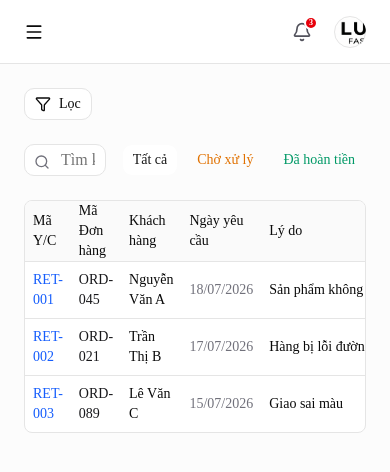
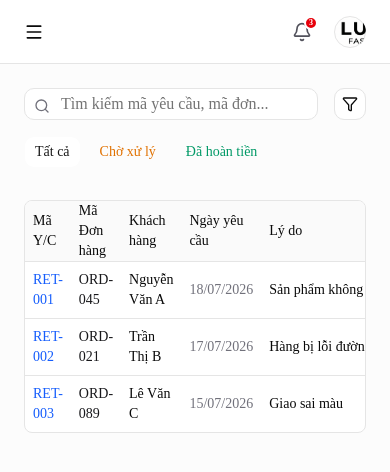
Before and after one commit to tinhvippro123/fashion-shop-admin, a Next.js app: page /orders/returns in a window 390 px wide. Shown: the top 472 px of the page. Built offline with nearby package versions, Linux system fonts and the light colour scheme.

Commit message:
style: fix filter button layout in ReturnTable to be inline with search bar

```diff
--- a/src/features/orders/components/ReturnTable.tsx
+++ b/src/features/orders/components/ReturnTable.tsx
@@ -54,23 +54,23 @@ const returnRequests = [
 export function ReturnTable() {
   return (
     <div className="flex flex-col gap-6 max-w-[1200px] mx-auto w-full pb-20">
-      <div className="flex items-center justify-between">
-        <div className="flex items-center gap-2">
-          <Button variant="outline" className="gap-2">
+      <div className="flex flex-col sm:flex-row sm:items-center justify-between gap-4">
+        <div className="flex items-center gap-4 flex-1">
+          <div className="relative w-full max-w-sm">
+            <Search className="absolute left-2.5 top-2.5 h-4 w-4 text-zinc-500" />
+            <Input placeholder="Tìm kiếm mã yêu cầu, mã đơn..." className="pl-9 bg-white" />
+          </div>
+          <Button variant="outline" className="gap-2 hidden sm:flex shrink-0">
             <Filter className="h-4 w-4" /> Lọc
           </Button>
+          <Button variant="outline" size="icon" className="sm:hidden shrink-0">
+            <Filter className="h-4 w-4" />
+          </Button>
         </div>
-      </div>
-
-      <div className="flex items-center gap-4">
-        <div className="relative flex-1 max-w-sm">
-          <Search className="absolute left-2.5 top-2.5 h-4 w-4 text-zinc-500" />
-          <Input placeholder="Tìm kiếm mã yêu cầu, mã đơn..." className="pl-9 bg-white" />
-        </div>
-        <div className="flex gap-2">
-          <Button variant="secondary" className="bg-white">Tất cả</Button>
-          <Button variant="ghost" className="text-amber-600 hover:text-amber-700 hover:bg-amber-50">Chờ xử lý</Button>
-          <Button variant="ghost" className="text-emerald-600 hover:text-emerald-700 hover:bg-emerald-50">Đã hoàn tiền</Button>
+        <div className="flex gap-2 overflow-x-auto pb-2 sm:pb-0 scrollbar-hide">
+          <Button variant="secondary" className="bg-white whitespace-nowrap">Tất cả</Button>
+          <Button variant="ghost" className="text-amber-600 hover:text-amber-700 hover:bg-amber-50 whitespace-nowrap">Chờ xử lý</Button>
+          <Button variant="ghost" className="text-emerald-600 hover:text-emerald-700 hover:bg-emerald-50 whitespace-nowrap">Đã hoàn tiền</Button>
         </div>
       </div>
 
```
